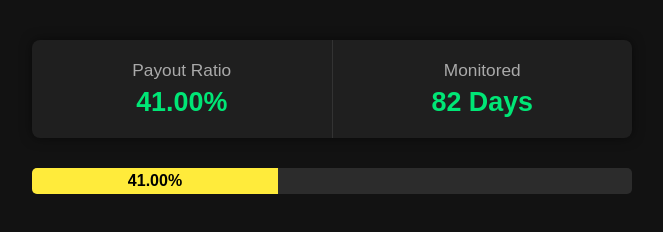
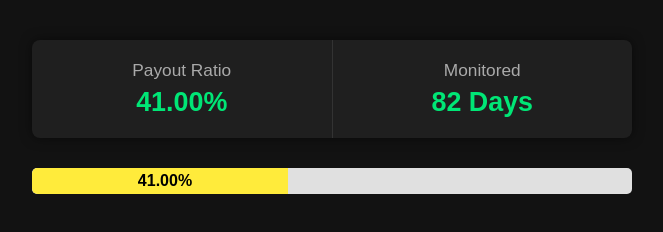
Before and after one commit to bestbtcsites/mooner, a plain HTML site: page index.html in a window 1280 px wide. Shown: the whole page, without its empty margins (308-971 px from the left). Drawn offline with Linux system fonts and the light colour scheme.

Commit message:
index.html

```diff
--- a/index.html
+++ b/index.html
@@ -55,19 +55,27 @@
     .progress-container {
       width: 100%;
       max-width: 600px;
-      background-color: #2c2c2c;
+      background-color: #e0e0e0; /* Açık gri boş alan */
       border-radius: 5px;
       overflow: hidden;
+      position: relative;
+      height: 26px;
       margin-bottom: 20px;
     }
 
     .progress-bar {
-      height: 26px;
+      height: 100%;
       text-align: center;
       line-height: 26px;
+      font-weight: bold;
       color: #121212;
-      font-weight: bold;
       transition: width 0.4s ease, background-color 0.4s ease;
+      position: absolute;
+      top: 0;
+      left: 0;
+      border-radius: 5px 0 0 5px;
+      white-space: nowrap;
+      padding-left: 10px;
     }
   </style>
 </head>
```
